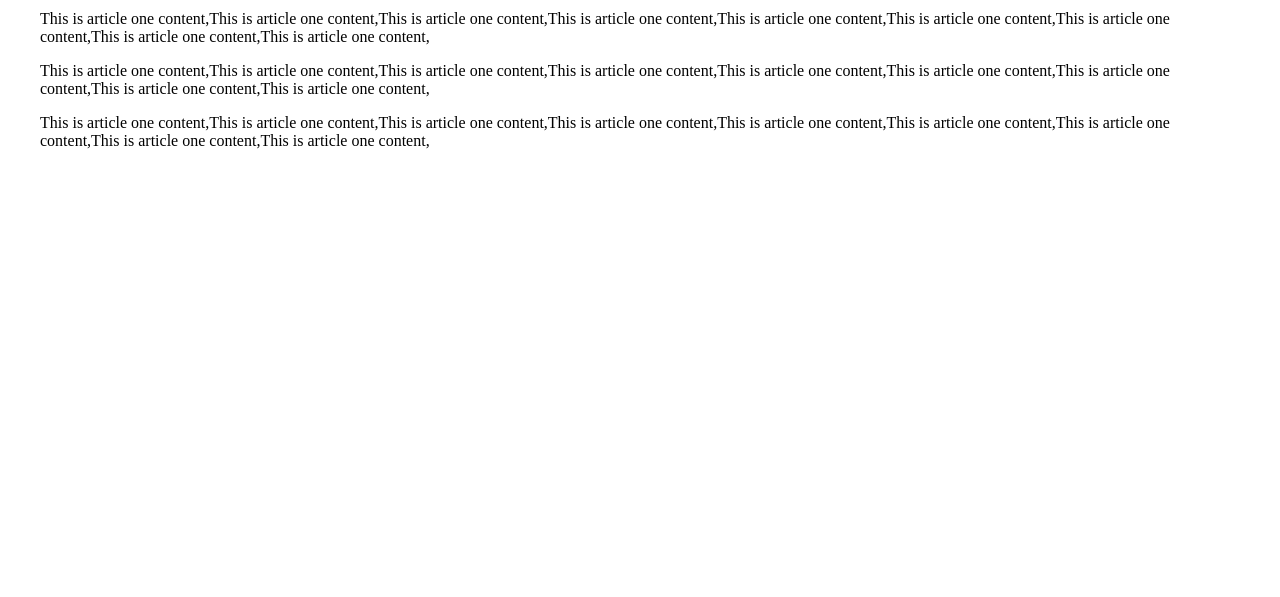
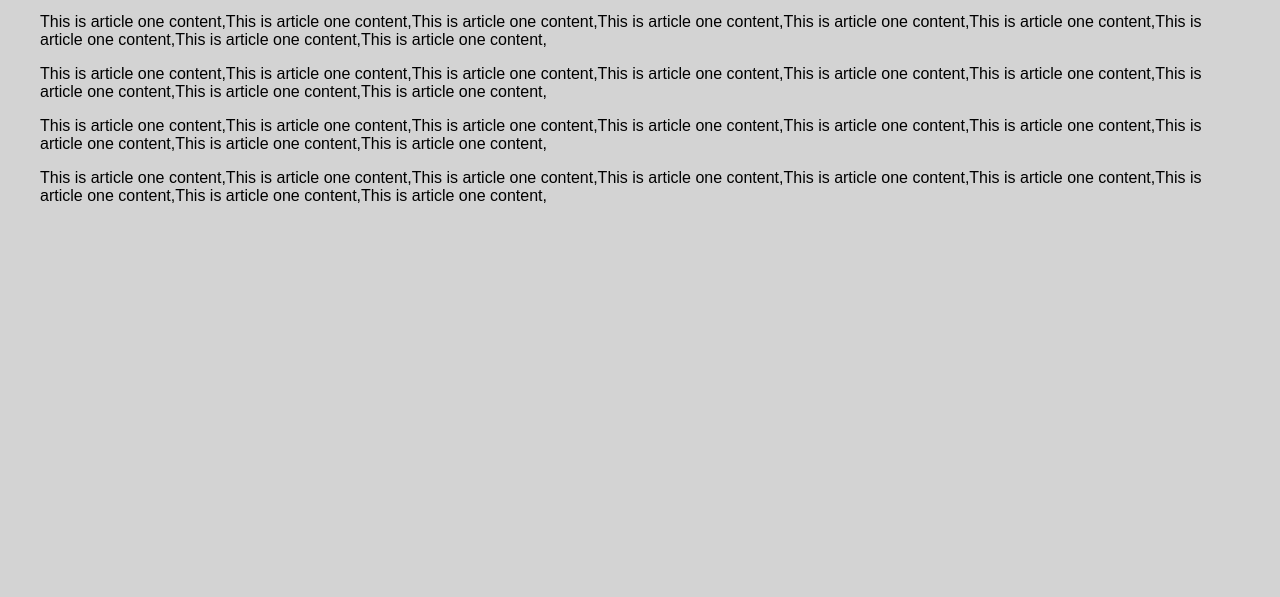
Before and after one commit to aaquibkuwari/imad-app, a website: page ui/article-one.html in a window 1280 px wide. Shown: the part 203-800 px from the top of the page. Drawn offline with Linux system fonts and the light colour scheme.

Commit message:
[imad-console] Updates ui/article-one.html

```diff
--- a/ui/article-one.html
+++ b/ui/article-one.html
@@ -3,13 +3,7 @@
     <head>
         <title>Article One | Aaquib Kuwari</title>
         <meta name="viewport" content="width=device-width, initial-scale=1" />
-        <style>
-        .container {
-            max-width:1200px;
-            margin:20px auto;
-            padding:20px;
-        }
-        </style>
+        <link href="/ui/style.css" rel="stylesheet" />
     </head>
 
     <body>
```
